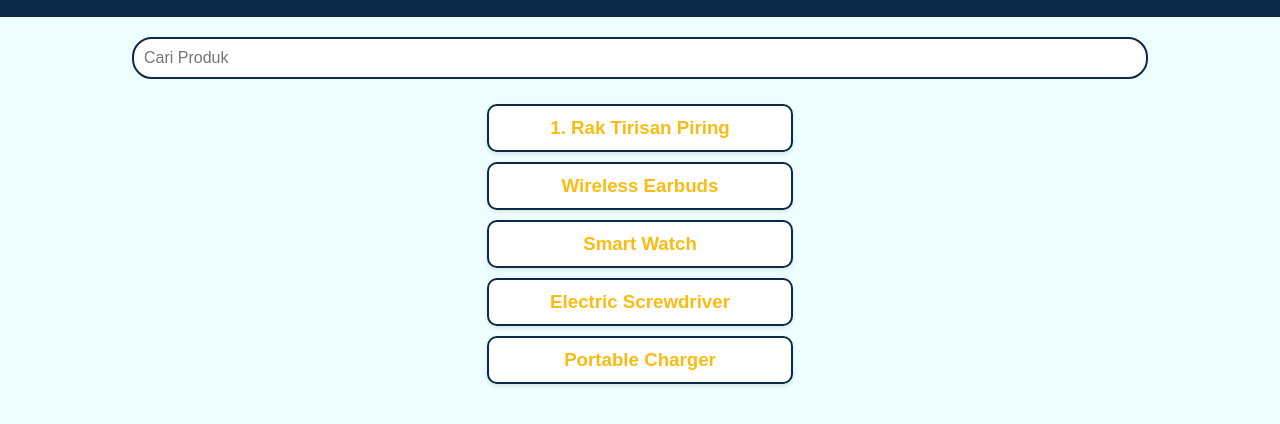
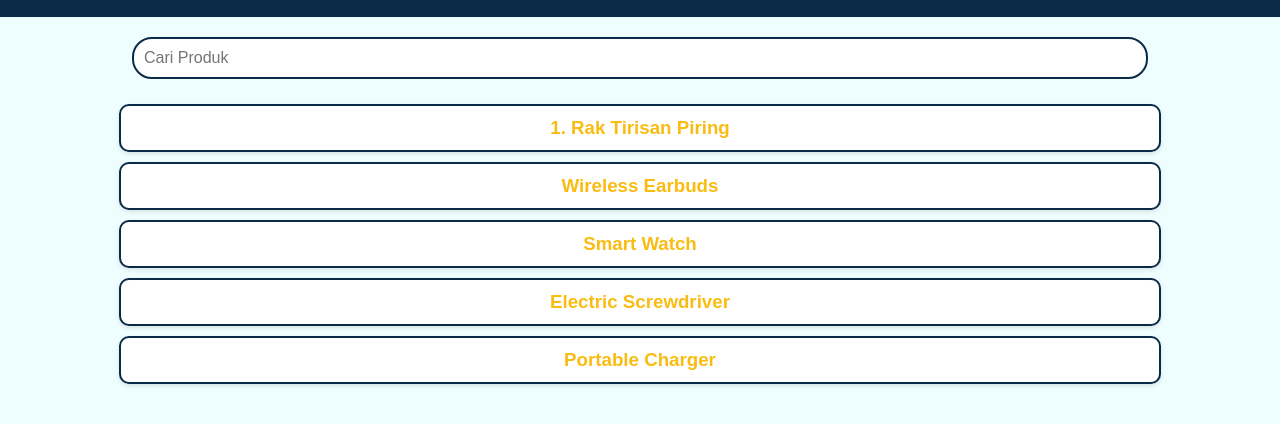
Before and after one commit to Pandi20/alatpraktisid, a plain HTML site: page index.html in a window 1280 px wide. Shown: the part 370-794 px from the top of the page. Drawn offline with Linux system fonts and the light colour scheme.

Commit message:
fix:product width

```diff
--- a/styles.css
+++ b/styles.css
@@ -49,8 +49,7 @@ header p {
     border: 2px solid #0b2a48;
     margin: 5px;
     padding: 1px;
-    width: 100%;
-    max-width: 300px;
+    width: 90%;
     box-shadow: 0 2px 4px rgba(0, 0, 0, 0.1);
     transition: transform 0.2s;
     cursor: pointer;
```
